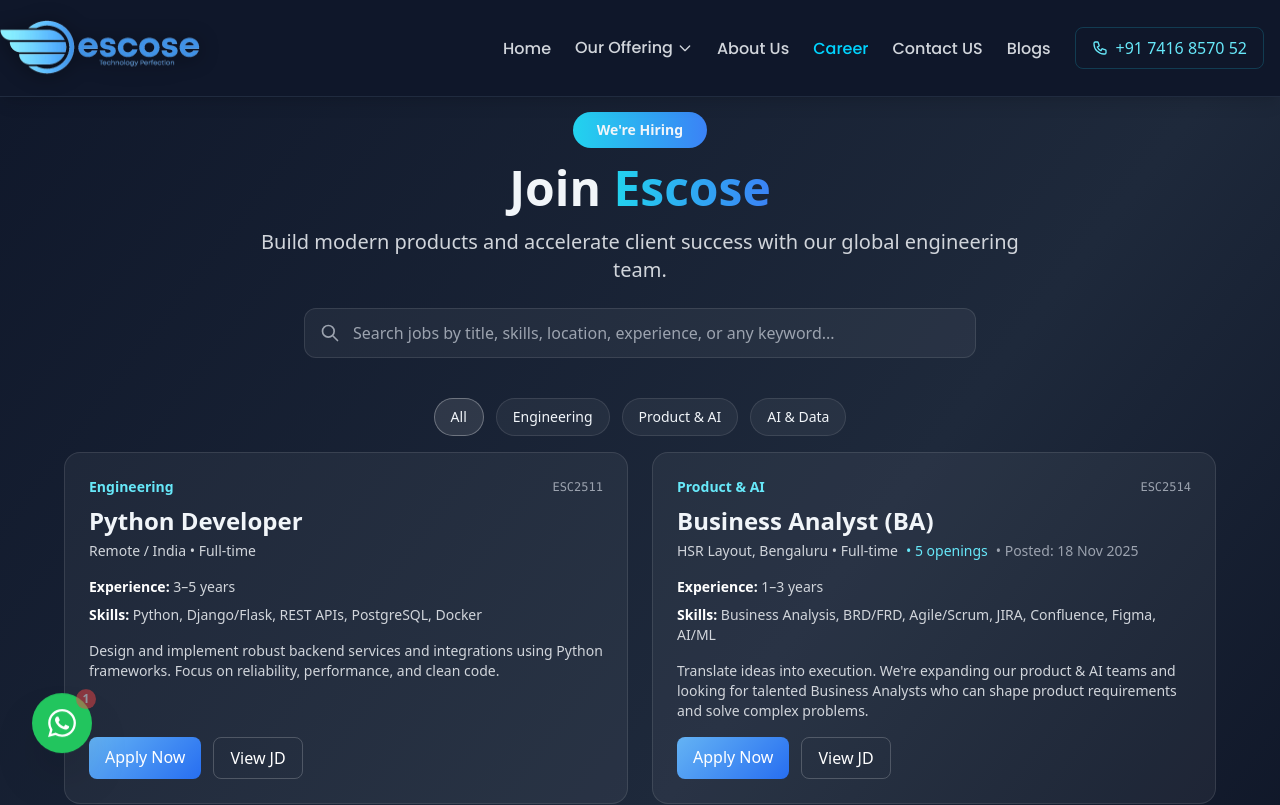
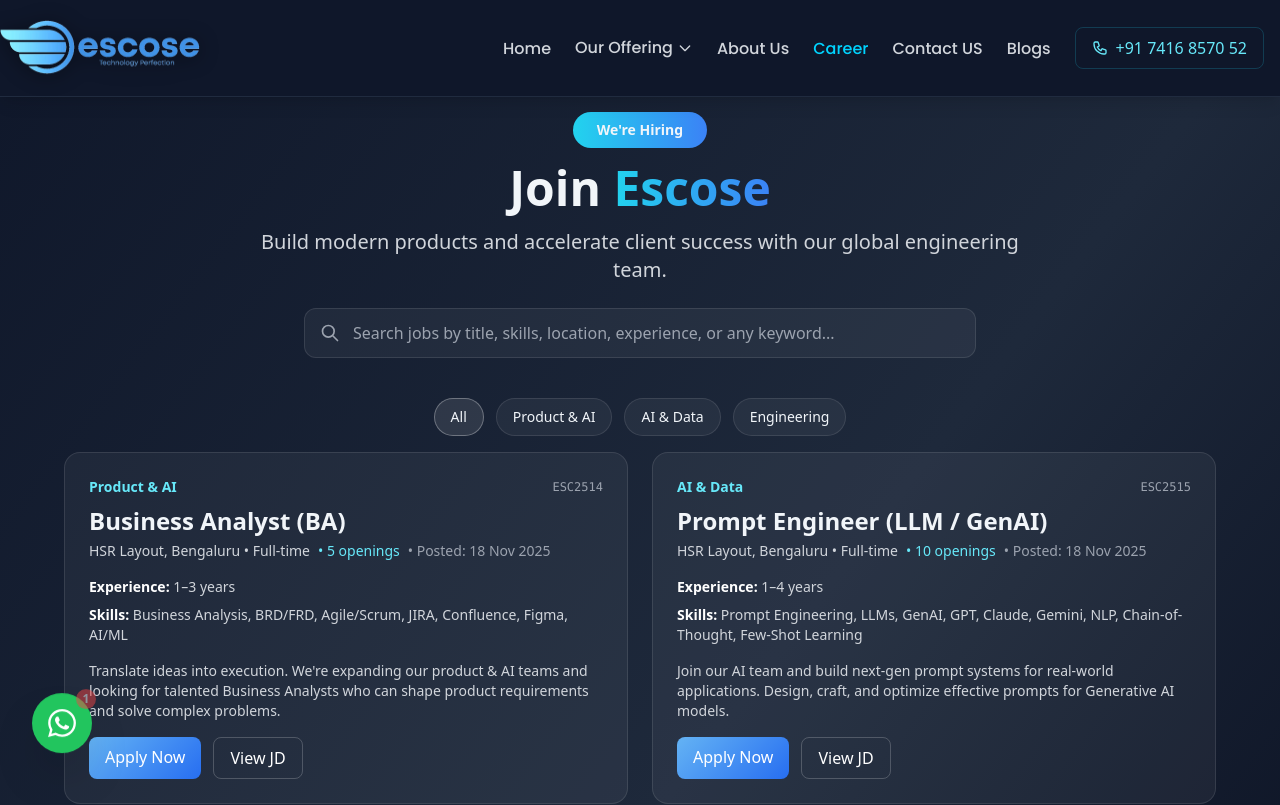
Before and after one commit to Escose007/Escose, a React (Vite) app: page /careers in a window 1280 px wide. Shown: the top 805 px of the page. Built offline with nearby package versions, Linux system fonts and the light colour scheme; a web font is replaced by a local one.

Commit message:
Remove Python Developer job posting from careers page

```diff
--- a/src/constants/index.js
+++ b/src/constants/index.js
@@ -703,34 +703,6 @@
 
 export const openPositions = [
   {
-    jobId: 'ESC2511',
-    title: 'Python Developer',
-    department: 'Engineering',
-    location: 'Remote / India',
-    type: 'Full-time',
-    experience: '3–5 years',
-    skills: ['Python', 'Django/Flask', 'REST APIs', 'PostgreSQL', 'Docker'],
-    summary: 'Design and implement robust backend services and integrations using Python frameworks. Focus on reliability, performance, and clean code.',
-    jd: {
-      responsibilities: [
-        'Develop backend services and APIs using Django or Flask',
-        'Model relational data and optimize queries on PostgreSQL/MySQL',
-        'Ensure code quality with tests, reviews, and CI checks',
-        'Work closely with product, design, and frontend teams',
-      ],
-      requirements: [
-        '3–5 years professional Python experience',
-        'Strong experience in Django/Flask and building REST APIs',
-        'Good understanding of relational databases and ORMs',
-        'Docker and basic cloud knowledge preferred',
-      ],
-      niceToHave: [
-        'Experience with Celery, Redis, or async frameworks',
-        'Exposure to FastAPI and microservices'
-      ],
-    },
-  },
-  {
     jobId: 'ESC2514',
     title: 'Business Analyst (BA)',
     department: 'Product & AI',
```
Also changed, not shown: 1 other file (tests, documents, lock files or other folders).
